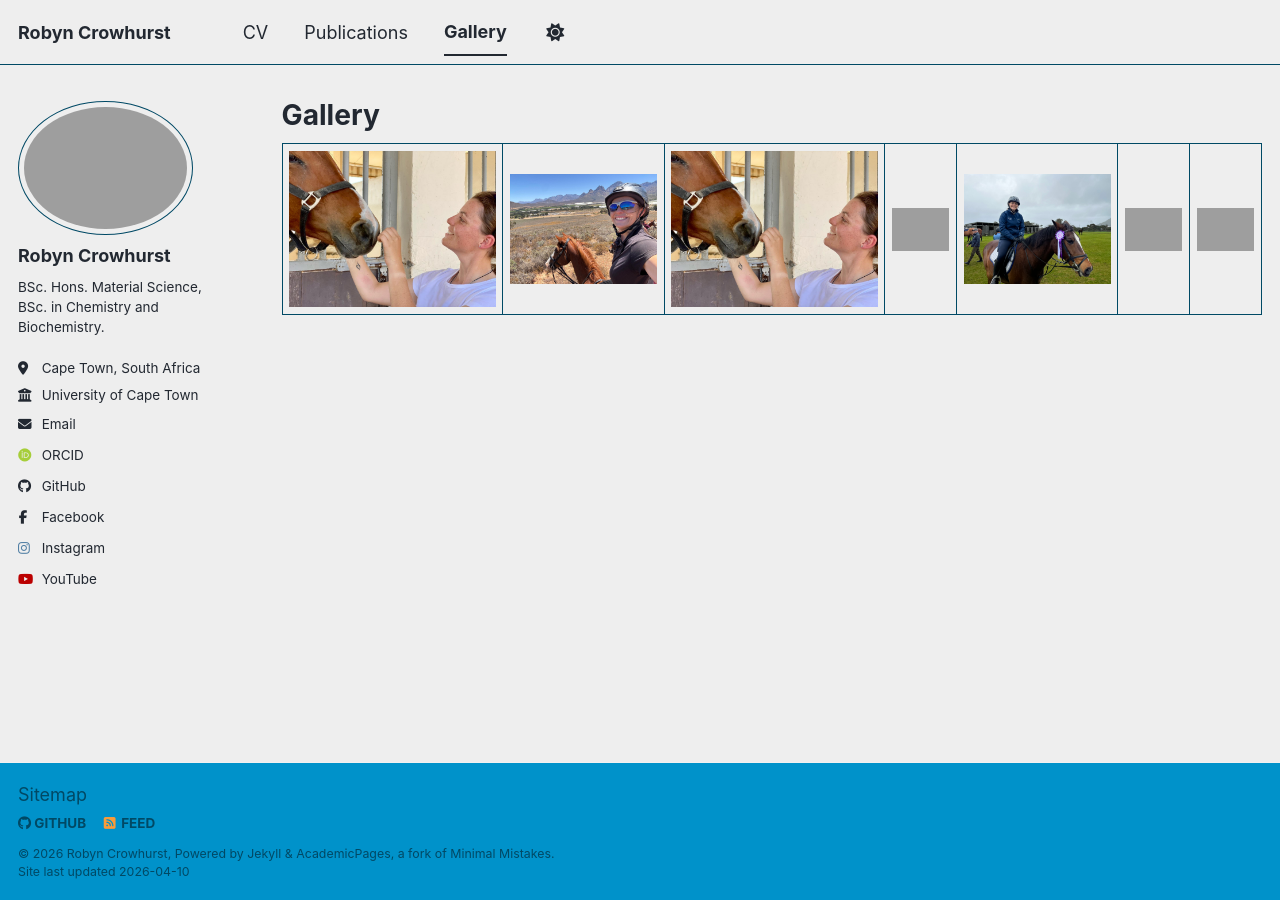
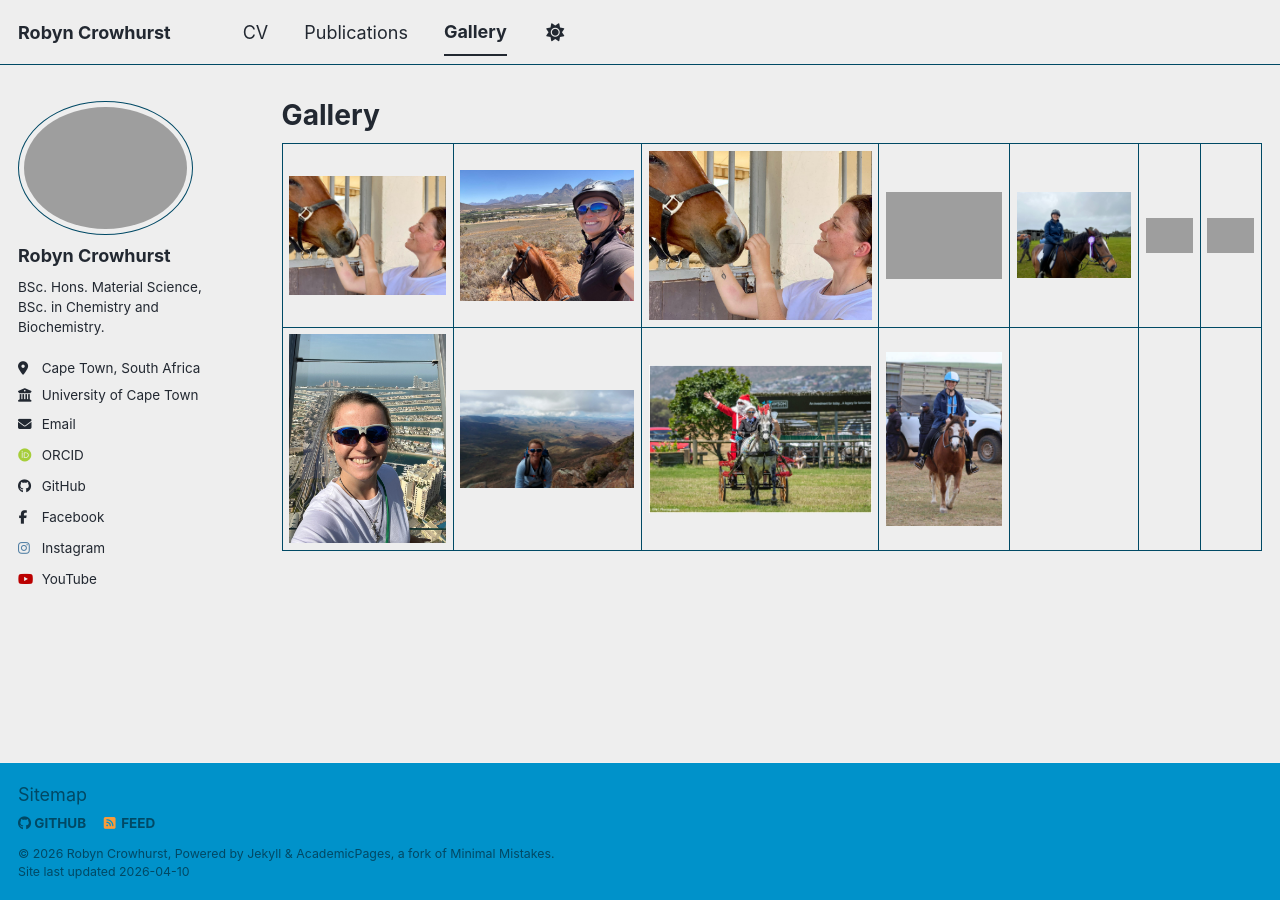
Before and after one commit to RutherfordsGold/ePortfolio, a Jekyll site: the page built from _pages/gallery.md, in a window 1280 px wide. Built offline with Jekyll 4.4.1, drawn with Linux system fonts in a browser that asks for light colours; some web fonts are replaced; a script bundle is joined from its source files by our own code; library files that are not in the unit come from our copies.

Commit message:
Added more phtotos

```diff
--- a/_pages/gallery.md
+++ b/_pages/gallery.md
@@ -5,4 +5,5 @@
 author_profile: true
 ---
 
-| ![IMG_9801](https://rutherfordsgold.github.io/ePortfolio/images/IMG_9801.JPG) | ![Ruffles](https://rutherfordsgold.github.io/ePortfolio/images/me-on-ruffles.png) | ![IMG_9801](https://rutherfordsgold.github.io/ePortfolio/images/IMG_9801.JPG) | ![Agility-39](https://rutherfordsgold.github.io/ePortfolio/images/Agility-39.jpg) | ![Sid](https://rutherfordsgold.github.io/ePortfolio/images/me-on-siddy.png) | ![Dogs_1](https://rutherfordsgold.github.io/ePortfolio/images/Dogs_025-45.jpg) | ![Dogs_2](https://rutherfordsgold.github.io/ePortfolio/images/Copy of Dogs_025-115.jpg)
+| ![IMG_9801](https://rutherfordsgold.github.io/ePortfolio/images/IMG_9801.JPG) | ![Ruffles](https://rutherfordsgold.github.io/ePortfolio/images/me-on-ruffles.png) | ![IMG_9801](https://rutherfordsgold.github.io/ePortfolio/images/IMG_9801.JPG) | ![Agility-39](https://rutherfordsgold.github.io/ePortfolio/images/Agility-39.jpg) | ![Sid](https://rutherfordsgold.github.io/ePortfolio/images/me-on-siddy.png) | ![Dogs_1](https://rutherfordsgold.github.io/ePortfolio/images/Dogs_025-45.jpg) | ![Dogs_2](https://rutherfordsgold.github.io/ePortfolio/images/Copy of Dogs_025-115.jpg) |
+| ![Dubai_1](https://rutherfordsgold.github.io/ePortfolio/images/bef97fc7-6f89-4094-8816-9d8caa3dc1e1.jpg) | ![Hiking_1](https://rutherfordsgold.github.io/ePortfolio/images/ab1537f6-856e-41d7-9ce4-40cc7726a9cb.jpg) | ![Charlie_1](https://rutherfordsgold.github.io/ePortfolio/images/IMG_3314.JPG) | ![Nella_1](https://rutherfordsgold.github.io/ePortfolio/images/IMG_7402.JPG)
```
Also changed, not shown: images/IMG_3313.JPG (added), images/IMG_3314.JPG (added), images/IMG_3315.JPG (added), images/IMG_7401.JPG (added), images/IMG_7402.JPG (added), images/ab1537f6-856e-41d7-9ce4-40cc7726a9cb.jpg (added), images/bef97fc7-6f89-4094-8816-9d8caa3dc1e1.jpg (added), 1 other file.
